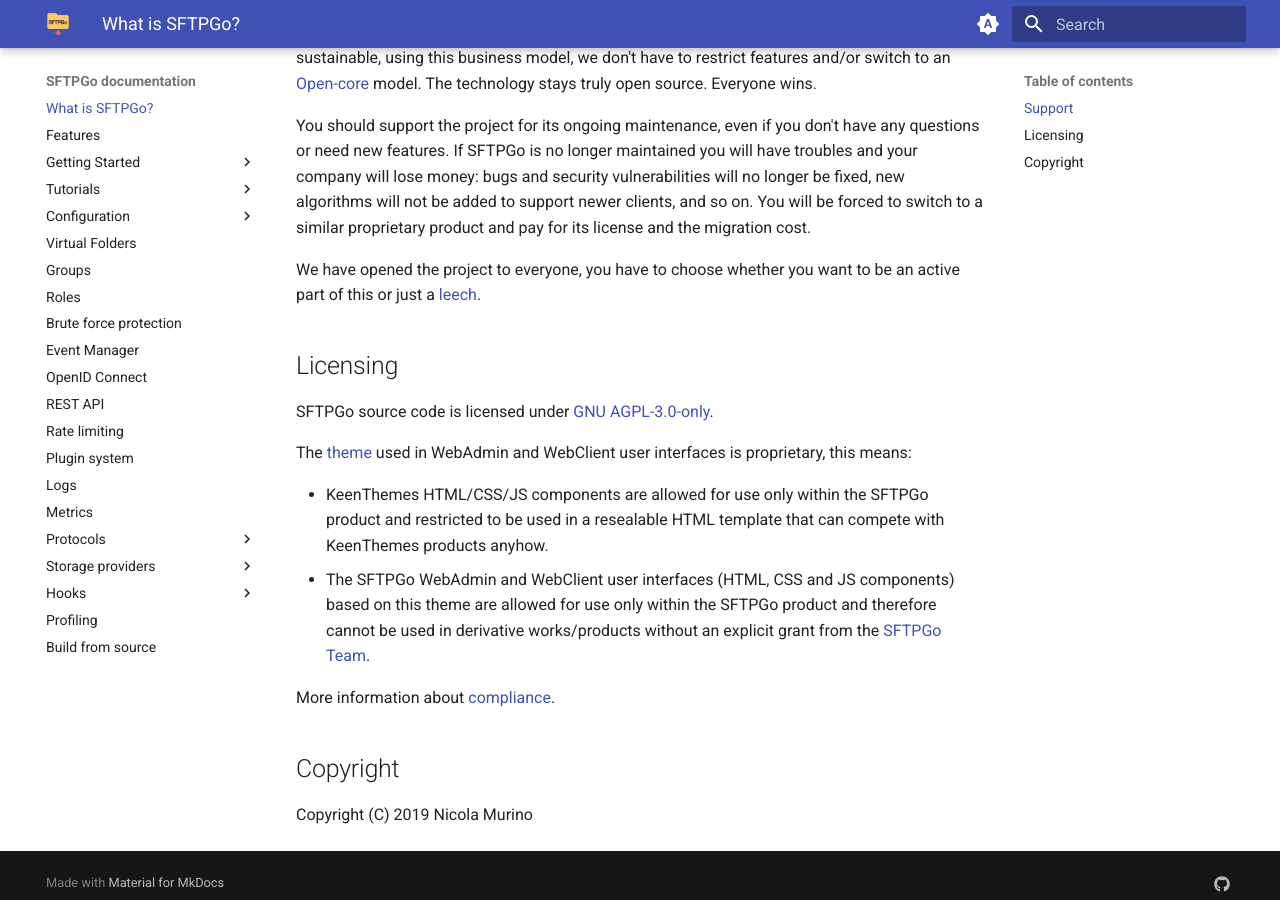
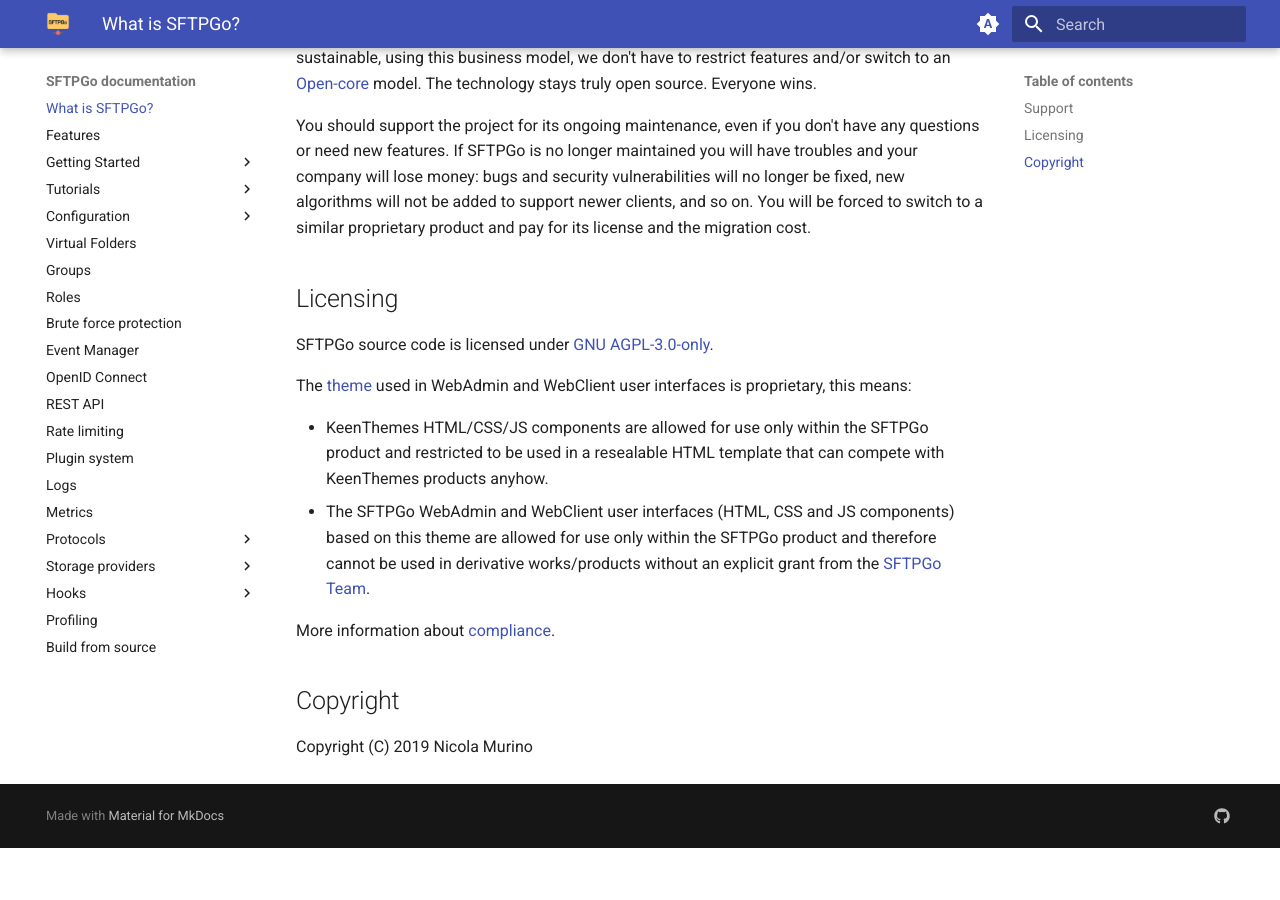
Before and after one commit to sftpgo/docs, an MkDocs documentation site: the page built from docs/index.md, in a window 1280 px wide and 900 px high, scrolled down 1316 px. Built offline with MkDocs 1.6.1 and Material for MkDocs 9.7.7, drawn with Linux system fonts in a browser that asks for light colours; the version menu is left out; after the commit the page ends 2164 px from its top, so only the background shows below that.

Commit message:
update main page

```diff
--- a/docs/index.md
+++ b/docs/index.md
@@ -22,8 +22,6 @@ Supporting the project benefit businesses and the community because if the proje
 
 You should support the project for its ongoing maintenance, even if you don't have any questions or need new features. If SFTPGo is no longer maintained you will have troubles and your company will lose money: bugs and security vulnerabilities will no longer be fixed, new algorithms will not be added to support newer clients, and so on. You will be forced to switch to a similar proprietary product and pay for its license and the migration cost.
 
-We have opened the project to everyone, you have to choose whether you want to be an active part of this or just a [leech](https://en.wikipedia.org/wiki/Leecher_(computing)){:target="_blank"}.
-
 ## Licensing
 
 SFTPGo source code is licensed under [GNU AGPL-3.0-only](https://www.gnu.org/licenses/agpl-3.0.en.html){:target="_blank"}.
```
